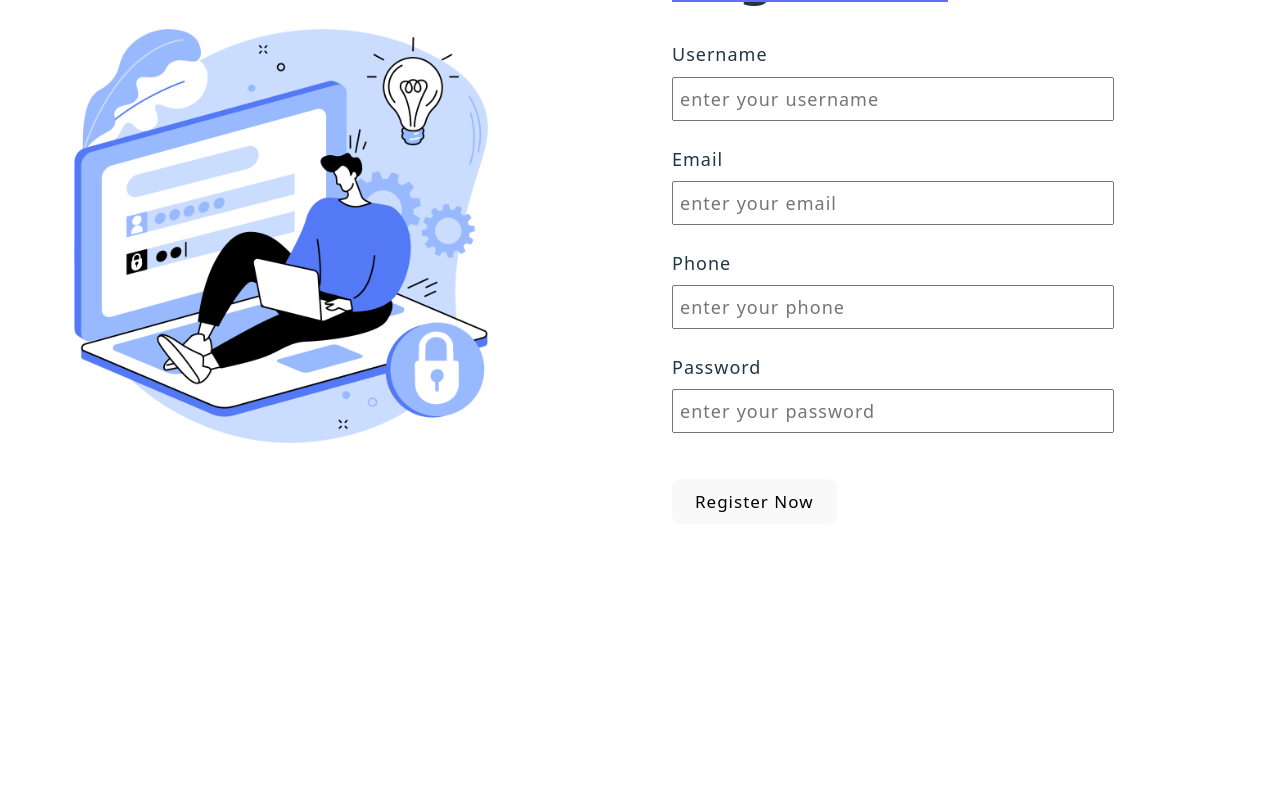
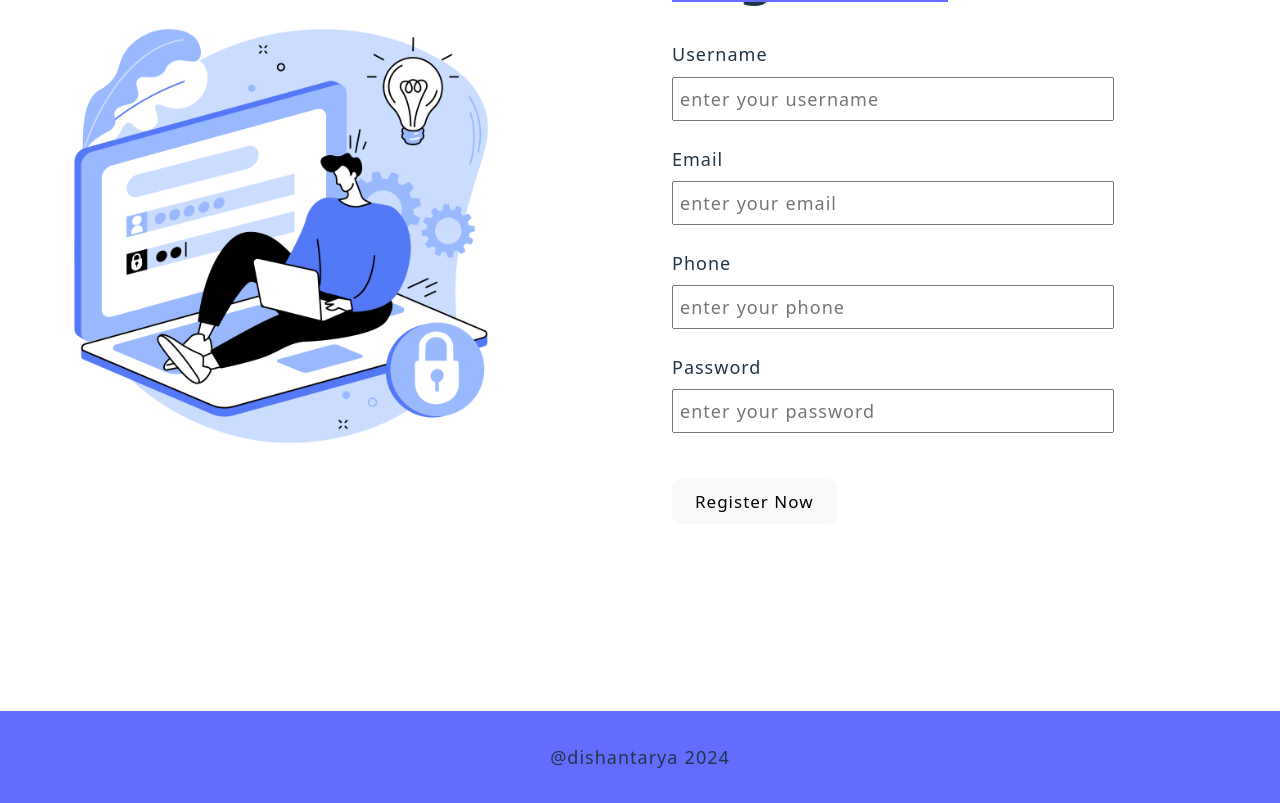
Before and after one commit to aryadishant414/MERN_BASE_2024, a React (Vite) app in the folder client/: page /register in a window 1280 px wide. Shown: the part 197-1000 px from the top of the page. Before the commit the page ends 800 px from the top, so only its background shows below. Built offline with nearby package versions, Linux system fonts and the light colour scheme.

Commit message:
Footer added

```diff
--- a/client/src/App.jsx
+++ b/client/src/App.jsx
@@ -7,6 +7,7 @@
 import {LoginPage} from "./pages/LoginPage.jsx"
 import { Navbar } from "./components/Navbar.jsx";
 import { PageNotFound } from "./pages/pageNotFound.jsx";
+import { Footer } from "./components/Footer/Footer.jsx";
 
 const App = () => {
   return (
@@ -22,6 +23,7 @@
           <Route path="/login" element={<LoginPage />} />
           <Route path="*" element={<PageNotFound />} />
         </Routes>
+        <Footer />
       </BrowserRouter>
     </>
   )
--- /dev/null
+++ b/client/src/components/Footer/Footer.css
@@ -0,0 +1,11 @@
+footer {
+    padding: 3.2rem;
+    text-align: center;
+    background-color: var(--btn-color);
+    margin-top: auto;
+    /* position: fixed; */
+    /* bottom: 0; */
+    /* left: 0; */
+    /* width: 100%; */
+
+}
--- /dev/null
+++ b/client/src/components/Footer/Footer.jsx
@@ -0,0 +1,11 @@
+import "./Footer.css"
+
+export const Footer = () => {
+    return(
+        <>
+        <footer>
+            <p>@dishantarya 2024</p>
+        </footer>
+        </>
+    );
+};
--- a/client/src/index.css
+++ b/client/src/index.css
@@ -423,6 +423,9 @@
 
 .section-registration {
   padding: 0 3.2rem;
+  /* border: 2px solid red; */
+  height: 100vh;
+/*this upper height i have set so that footer can be at its correct possition  */
 
   & .container {
     /* background-color: #fff; */
```
